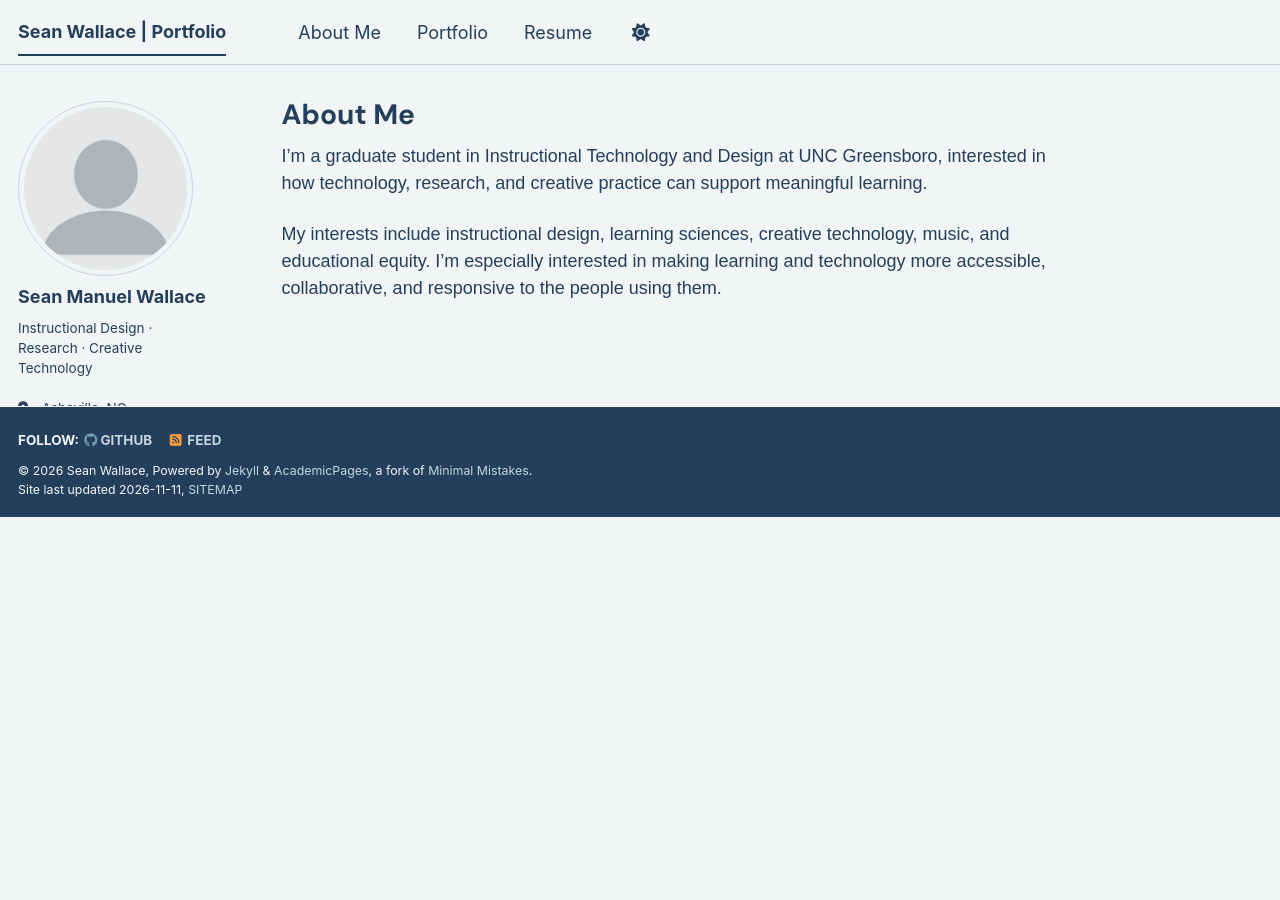
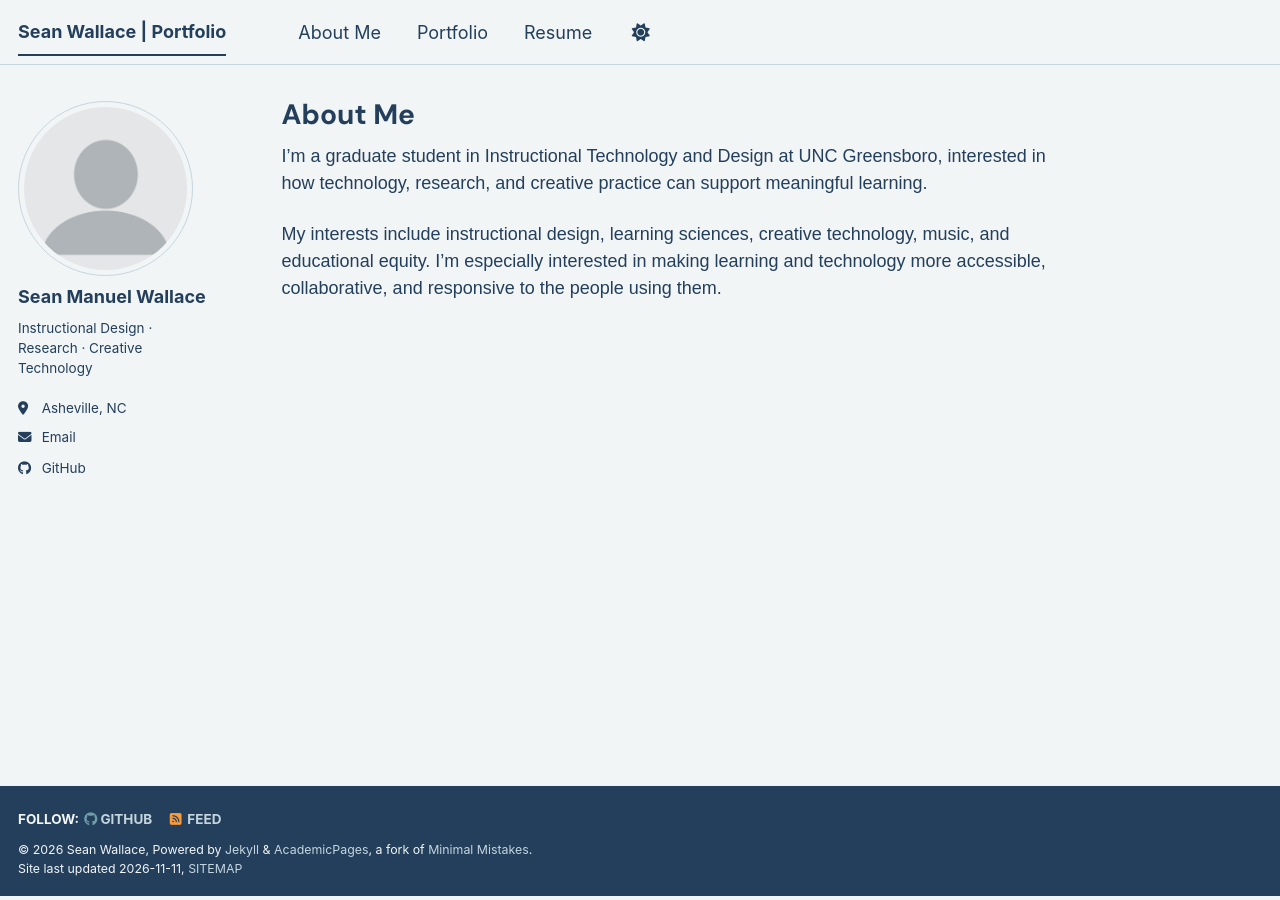
Before and after one commit to seanwallace504/seanwallace504.github.io, a Jekyll site: the page built from _pages/about.md, in a window 1280 px wide. Built offline with Jekyll 4.4.1, drawn with Linux system fonts in a browser that asks for light colours; a style sheet for code colours, icons or effects is not loaded.

Commit message:
Update main.scss

```diff
--- a/assets/css/main.scss
+++ b/assets/css/main.scss
@@ -142,3 +142,7 @@ h6,
 .page__title {
   font-family: 'DM Sans', sans-serif;
 }
+/* Keep short pages tall enough to push the footer down */
+#main {
+  min-height: 70vh;
+}
```
